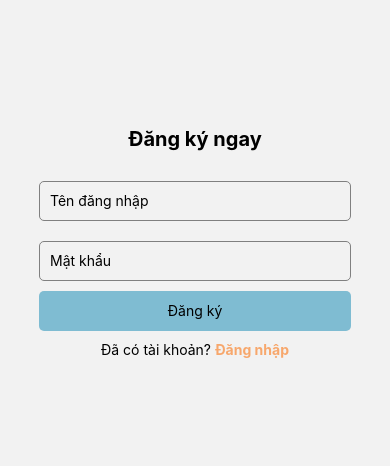
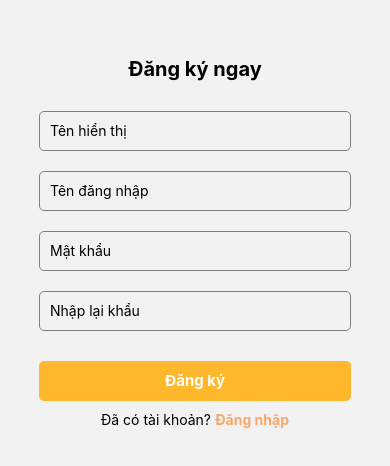
Before and after one commit to tungnq2606/Chat-App-With-React-Context-And-Firebase, a React Native app: screen /Register in a window 390 px wide. Shown: the part 180-646 px from the top of the page. Built offline with nearby package versions, Linux system fonts and the light colour scheme.

Commit message:
add hook form + yup

```diff
--- a/package.json
+++ b/package.json
@@ -10,15 +10,18 @@
     "lint": "eslint . --ext .js,.jsx,.ts,.tsx"
   },
   "dependencies": {
+    "@hookform/resolvers": "^2.9.8",
     "@react-native-firebase/app": "^15.6.0",
     "@react-native-firebase/firestore": "^15.6.0",
     "@react-navigation/native": "^6.0.13",
     "@react-navigation/native-stack": "^6.9.0",
     "prop-types": "^15.8.1",
     "react": "18.1.0",
+    "react-hook-form": "^7.36.1",
     "react-native": "0.70.1",
     "react-native-safe-area-context": "^4.3.4",
-    "react-native-screens": "^3.17.0"
+    "react-native-screens": "^3.17.0",
+    "yup": "^0.32.11"
   },
   "devDependencies": {
     "@babel/core": "^7.12.9",
--- /dev/null
+++ b/src/components/control-input.tsx
@@ -0,0 +1,62 @@
+import {StyleSheet, Text, TextInput, TextInputProps, View} from 'react-native';
+import React from 'react';
+import {Controller} from 'react-hook-form';
+
+interface Props extends TextInputProps {
+  control: any;
+  name: string;
+  errors: any;
+  trim?: boolean;
+}
+
+const ControlInput = (props: Props) => {
+  const {control, name, errors, trim, ...rest} = props;
+
+  return (
+    <View style={styles.container}>
+      <Controller
+        control={control}
+        rules={{
+          required: true,
+        }}
+        render={({field: {onChange, onBlur, value}}) => {
+          const onChangeText = (text: string) => {
+            if (trim) {
+              onChange(text.trim());
+            } else {
+              onChange(text);
+            }
+          };
+          return (
+            <TextInput
+              {...rest}
+              onChangeText={onChangeText}
+              value={value}
+              onBlur={onBlur}
+            />
+          );
+        }}
+        name={name}
+      />
+      {errors[name] && <Text style={styles.error}>{errors[name].message}</Text>}
+    </View>
+  );
+};
+
+const styles = StyleSheet.create({
+  container: {
+    width: '80%',
+    alignItems: 'center',
+    justifyContent: 'center',
+    marginVertical: 10,
+  },
+  error: {
+    fontSize: 13,
+    color: 'red',
+    textAlign: 'left',
+    width: '100%',
+    paddingTop: 5,
+  },
+});
+
+export default ControlInput;
--- /dev/null
+++ b/src/components/index.tsx
@@ -0,0 +1,2 @@
+export {default as AppLoading} from './app-loading';
+export {default as ControlInput} from './control-input';
--- a/src/navigation/stack-navigation.tsx
+++ b/src/navigation/stack-navigation.tsx
@@ -3,7 +3,7 @@ import {createNativeStackNavigator} from '@react-navigation/native-stack';
 import {NavigationContainer} from '@react-navigation/native';
 import {LoginScreen, GiftedChatScreen, RegisterScreen} from '../screens';
 import Provider from '../store/provider';
-import AppLoading from '../components/app-loading';
+import {AppLoading} from '../components';
 
 const StackNavigation: React.FC = () => {
   const Stack = createNativeStackNavigator();
--- /dev/null
+++ b/src/schema/index.tsx
@@ -0,0 +1,22 @@
+import * as yup from 'yup';
+import {usernameRegex} from '../utils';
+export const loginSchema = yup.object().shape({
+  username: yup.string().required('Vui lòng nhập tên đăng nhập'),
+  password: yup.string().required('Vui lòng nhập mật khẩu'),
+});
+
+export const registerSchema = yup.object().shape({
+  displayName: yup.string().required('Vui lòng nhập tên hiển thị'),
+  username: yup
+    .string()
+    .required('Vui lòng nhập tên đăng nhập')
+    .matches(usernameRegex, 'Tên đăng nhập không được chứa ký tự đặc biệt')
+    .min(6, 'Tên đăng nhập phải có ít nhất 6 ký tự'),
+  password: yup
+    .string()
+    .required('Vui lòng nhập mật khẩu')
+    .min(6, 'Mật khẩu phải có ít nhất 6 ký tự'),
+  confirmPassword: yup
+    .string()
+    .oneOf([yup.ref('password'), null], 'Mật khẩu không khớp'),
+});
--- a/src/screens/login/login-screen.tsx
+++ b/src/screens/login/login-screen.tsx
@@ -1,43 +1,46 @@
 import {
   Text,
   SafeAreaView,
-  TextInput,
   TouchableOpacity,
   StyleSheet,
   Alert,
 } from 'react-native';
-import React, {useState} from 'react';
+import React from 'react';
+import firestore from '@react-native-firebase/firestore';
+import {useNavigation} from '@react-navigation/native';
+import {useForm} from 'react-hook-form';
+import {yupResolver} from '@hookform/resolvers/yup';
+
 import {useUser} from '../../hooks/use-user';
 import {ActionType} from '../../store/action';
-import {useNavigation} from '@react-navigation/native';
-import firestore from '@react-native-firebase/firestore';
 import {User} from '../../interfaces/user-interface';
+import {ControlInput} from '../../components';
+import {loginSchema} from '../../schema';
 
+enum defaultValues {
+  username = '',
+  password = '',
+}
 const LoginScreen: React.FC = () => {
   const {dispatch} = useUser();
+  const {
+    handleSubmit,
+    formState: {errors},
+    control,
+    reset,
+  } = useForm<User>({
+    resolver: yupResolver(loginSchema),
+    defaultValues,
+  });
 
-  const [username, setUsername] = useState('');
-  const [password, setPassword] = useState('');
   const navigation = useNavigation();
-
-  const onChangeUsername = (text: string) => {
-    setUsername(text);
-  };
-
-  const onChangePassword = (text: string) => {
-    setPassword(text);
-  };
-
-  const clearInputs = () => {
-    setUsername('');
-    setPassword('');
-  };
 
   const onRegister = () => {
     navigation.navigate('Register' as never);
   };
 
-  const onLogin = () => {
+  const onSubmit = (data: User) => {
+    const {username, password} = data;
     dispatch({
       type: ActionType.SHOW_LOADING,
     });
@@ -48,18 +51,18 @@ const LoginScreen: React.FC = () => {
         dispatch({
           type: ActionType.HIDE_LOADING,
         });
-        clearInputs();
         if (querySnapshot.docs.length > 0) {
           const user = querySnapshot.docs.find(
             item =>
-              item.data().username === username &&
-              item.data().password === password,
+              item.data()?.username.toUpperCase() === username.toUpperCase() &&
+              item.data()?.password === password,
           );
           if (user) {
             dispatch({
               type: ActionType.LOGIN,
               payload: user.data() as User,
             });
+            reset(defaultValues);
             navigation.navigate('GiftedChat' as never);
           } else {
             Alert.alert('Tên đăng nhập hoặc mật khẩu không chính xác');
@@ -73,26 +76,29 @@ const LoginScreen: React.FC = () => {
   return (
     <SafeAreaView style={styles.container}>
       <Text style={styles.appName}>Chat App With Context + Firebase</Text>
-      <TextInput
+      <ControlInput
+        name="username"
+        control={control}
+        errors={errors}
         placeholder="Tên đăng nhập"
         style={styles.input}
-        value={username}
-        onChangeText={onChangeUsername}
         autoCapitalize="none"
+        trim
       />
-      <TextInput
+      <ControlInput
+        name="password"
+        control={control}
+        errors={errors}
         placeholder="Mật khẩu"
         style={styles.input}
-        value={password}
-        onChangeText={onChangePassword}
         autoCapitalize="none"
         secureTextEntry
       />
       <TouchableOpacity
         style={styles.button}
         activeOpacity={0.7}
-        onPress={onLogin}>
-        <Text>Đăng nhập</Text>
+        onPress={handleSubmit(onSubmit)}>
+        <Text style={styles.labelButton}>Đăng nhập</Text>
       </TouchableOpacity>
       <Text>
         Chưa có tài khoản?{' '}
@@ -116,27 +122,32 @@ const styles = StyleSheet.create({
     marginBottom: 20,
   },
   input: {
-    width: '80%',
+    width: '100%',
     height: 40,
     borderWidth: 1,
     borderColor: 'gray',
     borderRadius: 5,
-    marginVertical: 10,
     paddingHorizontal: 10,
   },
   button: {
     width: '80%',
     height: 40,
-    backgroundColor: '#7FBCD2',
+    backgroundColor: '#FFB72B',
     alignItems: 'center',
     justifyContent: 'center',
     borderRadius: 5,
     marginBottom: 10,
+    marginTop: 20,
   },
   link: {
     color: '#F7A76C',
     fontWeight: 'bold',
   },
+  labelButton: {
+    color: '#fff',
+    fontWeight: 'bold',
+    fontSize: 15,
+  },
 });
 
 export default LoginScreen;
--- a/src/screens/register/register-screen.tsx
+++ b/src/screens/register/register-screen.tsx
@@ -1,50 +1,136 @@
 import {
   Text,
   SafeAreaView,
-  TextInput,
   TouchableOpacity,
   StyleSheet,
+  Alert,
 } from 'react-native';
-import React, {useState} from 'react';
+import {useNavigation} from '@react-navigation/native';
+import firestore from '@react-native-firebase/firestore';
+import React from 'react';
+import {useForm} from 'react-hook-form';
+import {yupResolver} from '@hookform/resolvers/yup';
+
 import {useUser} from '../../hooks/use-user';
 import {ActionType} from '../../store/action';
-import {useNavigation} from '@react-navigation/native';
+import {User} from '../../interfaces/user-interface';
+import {registerSchema} from '../../schema';
+import {ControlInput} from '../../components';
+
+interface Info extends User {
+  displayName: string;
+  confirmPassword: string;
+}
+
+enum defaultValues {
+  username = '',
+  password = '',
+  displayName = '',
+  confirmPassword = '',
+}
 
 const RegisterScreen: React.FC = () => {
-  const {state, dispatch} = useUser();
-  const [username, setUsername] = useState('');
-  const [password, setPassword] = useState('');
+  const {dispatch} = useUser();
   const navigation = useNavigation();
-
-  const onChangeUsername = (text: string) => {
-    setUsername(text);
-  };
-
-  const onChangePassword = (text: string) => {
-    setPassword(text);
-  };
+  const {
+    handleSubmit,
+    formState: {errors},
+    control,
+    reset,
+  } = useForm<Info>({
+    resolver: yupResolver(registerSchema),
+    defaultValues,
+  });
 
   const onLogin = () => {
     navigation.goBack();
   };
 
+  const createRegisterSuccessAlert = () =>
+    Alert.alert('Đăng ký thành công', '', [
+      {
+        text: 'Đăng nhập ngay',
+        onPress: onLogin,
+      },
+      {
+        text: 'Huỷ',
+      },
+    ]);
+
+  const onSubmit = async (data: Info) => {
+    const {username, password, displayName} = data;
+    dispatch({
+      type: ActionType.SHOW_LOADING,
+    });
+    const users = await firestore().collection('users').get();
+    const user = users.docs.find(item => item.data().username === username);
+    if (user) {
+      dispatch({
+        type: ActionType.HIDE_LOADING,
+      });
+      reset();
+      Alert.alert('Tên đăng nhập đã tồn tại');
+    } else {
+      firestore()
+        .collection('users')
+        .add({
+          displayName,
+          username,
+          password,
+        })
+        .then(() => {
+          reset();
+          dispatch({
+            type: ActionType.HIDE_LOADING,
+          });
+          createRegisterSuccessAlert();
+        });
+    }
+  };
+
   return (
     <SafeAreaView style={styles.container}>
       <Text style={styles.appName}>Đăng ký ngay</Text>
-      <TextInput
+      <ControlInput
+        name="displayName"
+        control={control}
+        errors={errors}
+        placeholder="Tên hiển thị"
+        style={styles.input}
+        autoCapitalize="none"
+      />
+      <ControlInput
+        name="username"
+        control={control}
+        errors={errors}
         placeholder="Tên đăng nhập"
         style={styles.input}
-        value={username}
-        onChangeText={onChangeUsername}
+        autoCapitalize="none"
+        trim
       />
-      <TextInput
+      <ControlInput
+        name="password"
+        control={control}
+        errors={errors}
         placeholder="Mật khẩu"
         style={styles.input}
-        value={password}
-        onChangeText={onChangePassword}
+        autoCapitalize="none"
+        secureTextEntry
       />
-      <TouchableOpacity style={styles.button}>
-        <Text>Đăng ký</Text>
+      <ControlInput
+        name="confirmPassword"
+        control={control}
+        errors={errors}
+        placeholder="Nhập lại khẩu"
+        style={styles.input}
+        autoCapitalize="none"
+        secureTextEntry
+      />
+      <TouchableOpacity
+        style={styles.button}
+        onPress={handleSubmit(onSubmit)}
+        activeOpacity={0.7}>
+        <Text style={styles.labelButton}>Đăng ký</Text>
       </TouchableOpacity>
       <Text>
         Đã có tài khoản?{' '}
@@ -68,27 +154,32 @@ const styles = StyleSheet.create({
     marginBottom: 20,
   },
   input: {
-    width: '80%',
+    width: '100%',
     height: 40,
     borderWidth: 1,
     borderColor: 'gray',
     borderRadius: 5,
-    marginVertical: 10,
     paddingHorizontal: 10,
   },
   button: {
     width: '80%',
     height: 40,
-    backgroundColor: '#7FBCD2',
+    backgroundColor: '#FFB72B',
     alignItems: 'center',
     justifyContent: 'center',
     borderRadius: 5,
     marginBottom: 10,
+    marginTop: 20,
   },
   link: {
     color: '#F7A76C',
     fontWeight: 'bold',
   },
+  labelButton: {
+    color: '#fff',
+    fontWeight: 'bold',
+    fontSize: 15,
+  },
 });
 
 export default RegisterScreen;
--- /dev/null
+++ b/src/utils/index.tsx
@@ -0,0 +1 @@
+export const usernameRegex = /^[\w]+$/ as RegExp;
```
